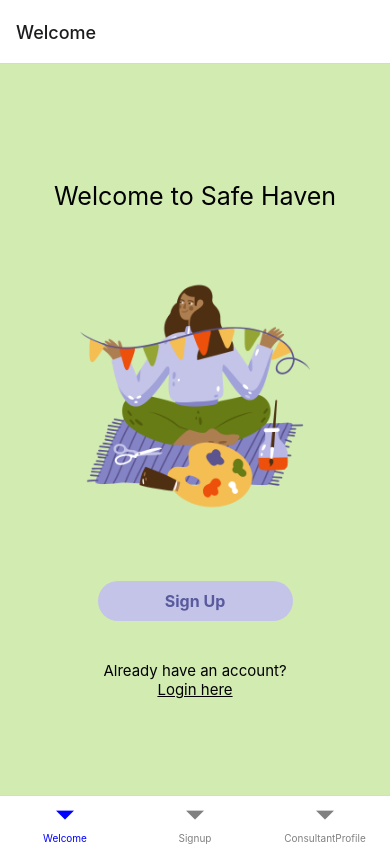
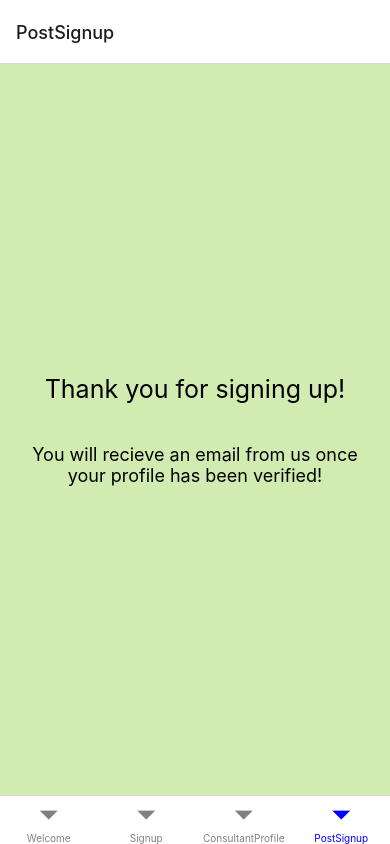
Before and after one commit to itsjerryho/safe-haven, a React Native app: screen /PostSignup in a window 390 px wide. Built offline with nearby package versions, Linux system fonts and the light colour scheme.

Commit message:
log in done

```diff
--- a/App.js
+++ b/App.js
@@ -6,6 +6,7 @@ import { StyleSheet, Text, View } from 'react-native';
 import WelcomePage from './Welcome';
 import SignupPage from './Signup';
 import ConsultantProfile from './ConsultantProfile';
+import PostSignup from './PostSignup';
 
 
 export default function App() {
@@ -31,6 +32,7 @@ export default function App() {
         <Tab.Screen name="Welcome" component={WelcomePage} />
         <Tab.Screen name="Signup" component={SignupPage} />
         <Tab.Screen name="ConsultantProfile" component={ConsultantProfile} />
+        <Tab.Screen name="PostSignup" component={PostSignup} />
 
 
       </Tab.Navigator>
--- a/ConsultantProfile.js
+++ b/ConsultantProfile.js
@@ -3,7 +3,7 @@ import { View, Text, TextInput, StyleSheet, Image, TouchableOpacity } from "reac
 import { Picker } from '@react-native-community/picker'
 import { initializeApp } from "firebase/app";
 import { getAuth, createUserWithEmailAndPassword, onAuthStateChanged } from "firebase/auth";
-import { getDatabase, ref, set, get } from "firebase/database";
+import { getDatabase, ref, set, get, child, onValue, push, update } from "firebase/database";
 
 const firebaseConfig = {
     apiKey: "AIzaSyBjro67Rf_Y2diw602gk5uVQcABE0nhT-g",
@@ -20,57 +20,53 @@ const database = getDatabase();
 
 function updateUser(uid, username, email, role, gender, yearOfExperience) {
 
-    // A post entry.
-    const userData = {
+    set(ref(database, 'users/' + uid), {
         name: username,
         uid: uid,
         email: email,
         role: role,
         gender: gender,
         yearOfExperience: yearOfExperience
-    };
-
-    // Get a key for a new Post.
-    const newUserKey = push(child(ref(database), 'users')).key;
-
-    // Write the new post's data simultaneously in the posts list and the user's post list.
-    const updates = {};
-    updates['/users/' + newUserKey] = userData;
-
-    return update(ref(database), updates);
+    })
+    .then(() => {
+        console.log("update success!")
+    })
+    .catch((error) => {
+        console.log("update failed because: " + error)
+    });
 }
 
-const ConsultantProfile = () => {
+const ConsultantProfile = ({navigation}) => {
     const [gender, setGender] = useState("Male");
     const [year, setYear] = useState("< 1 year");
-    const [username, setUsername] = useState('');
-    const [email, setEmail] = useState('');
-    const [role, setRole] = useState('');
 
-    const dbRef = ref(getDatabase());
+    var username = '';
+    var email = '';
+    var role = '';
+    var uid = '';
 
     const auth = getAuth();
     onAuthStateChanged(auth, (user) => {
         if (user) {
-            const uid = user.uid;
-            get(child(dbRef, `users/${uid}`)).then((snapshot) => {
-                if (snapshot.exists()) {
-                    console.log(snapshot.val());
-                    setUsername = (snapshot.val() && snapshot.val().username) || 'Anonymous';
-                    setEmail = (snapshot.val() && snapshot.val().email) || '';
-                    setRole = (snapshot.val() && snapshot.val().role) || '';
-                } else {
-                    console.log("No data available");
-                }
-            }).catch((error) => {
-                console.error(error);
+            uid = user.uid;
+
+            const userRef = ref(database, 'users/' + uid);
+            onValue(userRef, (snapshot) => {
+                console.log("user info gotten: " + snapshot.val());
+                username = (snapshot.val() && snapshot.val().username) || 'Anonymous';
+                email = (snapshot.val() && snapshot.val().email) || '';
+                role = (snapshot.val() && snapshot.val().role) || '';
             });
-            updateUser(uid, username, role, gender, year);
 
         } else {
             // User is signed out
         }
     });
+
+    function complete() {
+        updateUser(uid, email, username, role, gender, year);
+        navigation.navigate("PostSignup");
+    }
 
     return(
         <View style={styles.container}>
@@ -110,6 +106,14 @@ const ConsultantProfile = () => {
                     <Picker.Item label="> 5 years" value=">5" />
                 </Picker>
             </View>
+            <TouchableOpacity
+                    style={styles.button}
+                    onPress={
+                        () => complete()
+                    }
+                >
+                    <Text style={styles.buttonText}>Complete</Text>
+            </TouchableOpacity>
 
         </View>
     );
@@ -148,7 +152,24 @@ const styles = StyleSheet.create({
         marginRight: 0,
         paddingLeft: 10,
         paddingRight: 10,
-    }
+    },
+    button: {
+        width: "50%",
+        height: 50,
+        backgroundColor: "#D1EBB1",
+        borderRadius: 30,
+        justifyContent: "center",
+        alignItems: "center",
+        marginTop: 30,
+        margin: 10,
+    },
+
+    buttonText: {
+        fontSize: 20,
+        color: "#687C15",
+        textAlign: "center",
+        fontWeight: "bold"
+    },
 
 });
 
--- /dev/null
+++ b/PostSignup.js
@@ -0,0 +1,40 @@
+import { NavigationContainer } from "@react-navigation/native";
+import React, { Component } from "react";
+import { TouchableWithoutFeedback, Keyboard } from "react-native";
+import { View, Text, TextInput, StyleSheet, Image, TouchableOpacity } from "react-native";
+
+const PostSignup = ({navigation, route}) => {
+
+    return(
+        <View style={styles.container}>
+            <Text style={styles.title}>Thank you for signing up!</Text>
+            <Text style={styles.subtitle}>You will recieve an email from us once your profile has been verified!</Text>
+        </View>
+    );
+
+}
+
+const styles = StyleSheet.create({
+    container: {
+        display: 'flex',
+        justifyContent: 'center',
+        alignItems: 'center',
+        flexDirection: 'column',
+        backgroundColor: '#D1EBB1',
+        width: '100%',
+        height: '100%'
+    },
+
+    title: {
+        fontSize: 25,
+        margin: 20,
+    },
+
+    subtitle: {
+        textAlign: 'center',
+        fontSize: 18,
+        margin: 20
+    },
+});
+
+export default PostSignup;
--- a/Signup.js
+++ b/Signup.js
@@ -26,12 +26,34 @@ const DismissKeyboardHOC = (Comp) => {
   };
 const DismissKeyboardView = DismissKeyboardHOC(View);
 */
+
+
+
+const Signup = ({navigation}) => {
+
+    const auth = getAuth();
+    onAuthStateChanged(auth, (user) => {
+        if (user) {
+            const uid = user.uid;
+
+        } else {
+
+        }
+    });
+
+    const [username, setUsername] = useState('');
+    const [email, setEmail] = useState('');
+    const [password, setPassword] = useState('');
+    const [confirmPassword, setConfirmPassword] = useState('');
+    const [role, setRole] = useState('consultant');
+
     function signUp(email, password, username) {
         const auth = getAuth();
         createUserWithEmailAndPassword(auth, email, password)
         .then((userCredential) => {
             // Signed in
             const user = userCredential.user;
+            writeUserData(user.uid, username, email, role);
             // ...
         })
         .catch((error) => {
@@ -55,23 +77,12 @@ function writeUserData(userId, name, email, role) {
     }
 
 
-const Signup = ({navigation}) => {
-
-    const auth = getAuth();
-    onAuthStateChanged(auth, (user) => {
-        if (user) {
-            const uid = user.uid;
-            writeUserData(uid, username, user.email, role);
-        } else {
-
+    function onPressFunction() {
+        signUp(email, password, username);
+        if (role === 'consultant') {
+                    navigation.navigate("ConsultantProfile")
         }
-    });
-
-    const [username, setUsername] = useState('');
-    const [email, setEmail] = useState('');
-    const [password, setPassword] = useState('');
-    const [confirmPassword, setConfirmPassword] = useState('');
-    const [role, setRole] = useState('consultant');
+    }
 
     return (
         // <DismissKeyboardView style={styles.form}>
@@ -123,12 +134,7 @@ const Signup = ({navigation}) => {
                 <TouchableOpacity
                     style={styles.button}
                     onPress={
-                        () => signUp(email, password, username),
-                        () => {
-                            if (role === 'consultant') {
-                                navigation.navigate("ConsultantProfile")
-                            }
-                        }
+                        () => onPressFunction()
                     }
                 >
                     <Text style={styles.buttonText}>Sign Up</Text>
```
Lines whose indentation alone changed are shown as unchanged.
